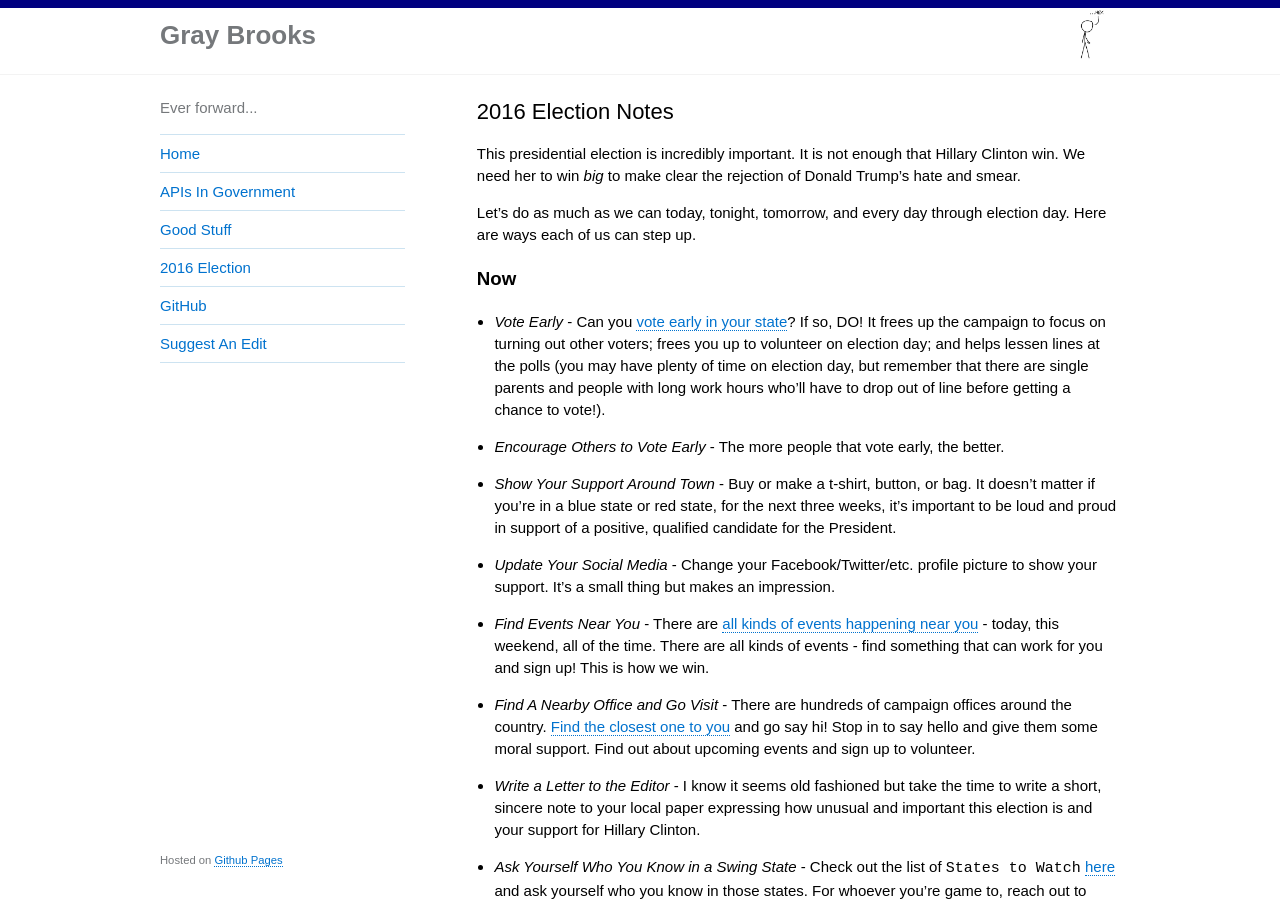
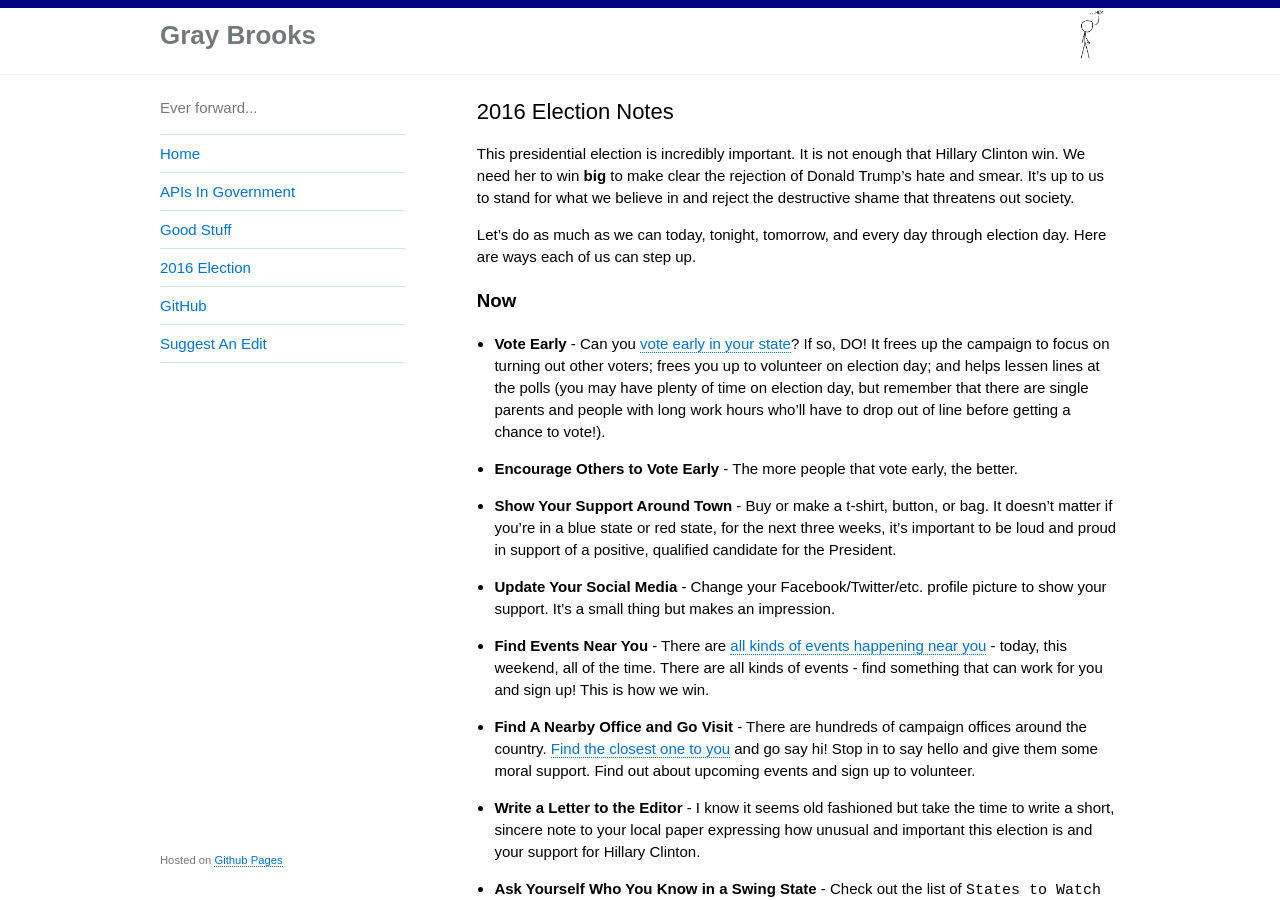
Before and after one commit to gbinal/gbinal.github.com, a Jekyll site: the page built from pages/election.md, in a window 1280 px wide and 900 px high. Built offline with Jekyll 4.4.1, drawn with Linux system fonts in a browser that asks for light colours.

Commit message:
changing to bold

```diff
--- a/pages/election.md
+++ b/pages/election.md
@@ -5,25 +5,25 @@ permalink: /2016-election/
 ---
 
 
-This presidential election is incredibly important.  It is not enough that Hillary Clinton win. We need her to win *big* to make clear the rejection of Donald Trump's hate and smear.
+This presidential election is incredibly important.  It is not enough that Hillary Clinton win. We need her to win **big** to make clear the rejection of Donald Trump's hate and smear.  It's up to us to stand for what we believe in and reject the destructive shame that threatens out society.
 
 Let's do as much as we can today, tonight, tomorrow, and every day through election day.  Here are ways each of us can step up.
 
 ### Now
 
-* *Vote Early* - Can you [vote early in your state](http://www.politico.com/story/2016/09/early-voting-states-228435)?  If so, DO!  It frees up the campaign to focus on turning out other voters; frees you up to volunteer on election day; and helps lessen lines at the polls (you may have plenty of time on election day, but remember that there are single parents and people with long work hours who'll have to drop out of line before getting a chance to vote!).
-* *Encourage Others to Vote Early* - The more people that vote early, the better.
-* *Show Your Support Around Town* - Buy or make a t-shirt, button, or bag.  It doesn't matter if you're in a blue state or red state, for the next three weeks, it's important to be loud and proud in support of a positive, qualified candidate for the President.
-* *Update Your Social Media* - Change your Facebook/Twitter/etc. profile picture to show your support.  It's a small thing but makes an impression.
-* *Find Events Near You* - There are [all kinds of events happening near you](https://www.hillaryclinton.com/events/) - today, this weekend, all of the time.  There are all kinds of events - find something that can work for you and sign up!  This is how we win.
-* *Find A Nearby Office and Go Visit* - There are hundreds of campaign offices around the country. [Find the closest one to you](https://www.hillaryclinton.com/tools/find-your-field-office/) and go say hi!  Stop in to say hello and give them some moral support.  Find out about upcoming events and sign up to volunteer.
-* *Write a Letter to the Editor* - I know it seems old fashioned but take the time to write a short, sincere note to your local paper expressing how unusual and important this election is and your support for Hillary Clinton.
-* *Ask Yourself Who You Know in a Swing State* - Check out the list of `States to Watch` [here](http://projects.fivethirtyeight.com/2016-election-forecast/?ex_cid=rrpromo) and ask yourself who you know in those states.  For whoever you're game to, reach out to them and tell them how important this election is and encourage them to vote.
-* *Encourage friends and family* - Talk with friends and family about how important you feel this election is and, as you see fit, encourage them to get involved, too.  If helpful, send them this link for ways to get involved.  For anyone you know who is completely opposed to Hillary Clinton, focus on the destructive, immoral nature of Trump's candidacy.  Also, check to see [Evan McMullin's status on your state's ballot](https://en.wikipedia.org/wiki/Evan_McMullin_presidential_campaign,_2016#Ballot_status) and encourage them to check him out.
-* *Be Positive and Affirming on Social Media* - Speak up on social media with positive messages of support for Hillary Clinton, as well as non-political condemnations of Donald Trump.
+* **Vote Early** - Can you [vote early in your state](http://www.politico.com/story/2016/09/early-voting-states-228435)?  If so, DO!  It frees up the campaign to focus on turning out other voters; frees you up to volunteer on election day; and helps lessen lines at the polls (you may have plenty of time on election day, but remember that there are single parents and people with long work hours who'll have to drop out of line before getting a chance to vote!).
+* **Encourage Others to Vote Early** - The more people that vote early, the better.
+* **Show Your Support Around Town** - Buy or make a t-shirt, button, or bag.  It doesn't matter if you're in a blue state or red state, for the next three weeks, it's important to be loud and proud in support of a positive, qualified candidate for the President.
+* **Update Your Social Media** - Change your Facebook/Twitter/etc. profile picture to show your support.  It's a small thing but makes an impression.
+* **Find Events Near You** - There are [all kinds of events happening near you](https://www.hillaryclinton.com/events/) - today, this weekend, all of the time.  There are all kinds of events - find something that can work for you and sign up!  This is how we win.
+* **Find A Nearby Office and Go Visit** - There are hundreds of campaign offices around the country. [Find the closest one to you](https://www.hillaryclinton.com/tools/find-your-field-office/) and go say hi!  Stop in to say hello and give them some moral support.  Find out about upcoming events and sign up to volunteer.
+* **Write a Letter to the Editor** - I know it seems old fashioned but take the time to write a short, sincere note to your local paper expressing how unusual and important this election is and your support for Hillary Clinton.
+* **Ask Yourself Who You Know in a Swing State** - Check out the list of `States to Watch` [here](http://projects.fivethirtyeight.com/2016-election-forecast/?ex_cid=rrpromo) and ask yourself who you know in those states.  For whoever you're game to, reach out to them and tell them how important this election is and encourage them to vote.
+* **Encourage friends and family** - Talk with friends and family about how important you feel this election is and, as you see fit, encourage them to get involved, too.  If helpful, send them this link for ways to get involved.  For anyone you know who is completely opposed to Hillary Clinton, focus on the destructive, immoral nature of Trump's candidacy.  Also, check to see [Evan McMullin's status on your state's ballot](https://en.wikipedia.org/wiki/Evan_McMullin_presidential_campaign,_2016#Ballot_status) and encourage them to check him out.
+* **Be Positive and Affirming on Social Media** - Speak up on social media with positive messages of support for Hillary Clinton, as well as non-political condemnations of Donald Trump.
 
 
 ### On Election Day
 
-* *Get Excited* - Enthusiasm spreads.  First thing on election day, go online and post your support and enthusiasm.  Cheer others on as the day goes along.  Your energy will ripple and add to others around you.  As the day goes on, share a positive, pro-Clinton mindset.
-* *Volunteer!!!* - This is the big day!  There are a number of ways to help on election day - putting out door hangers, waving signs at intersections, giving rides to the polling station, or volunteering as a poll watcher.
+* **Get Excited** - Enthusiasm spreads.  First thing on election day, go online and post your support and enthusiasm.  Cheer others on as the day goes along.  Your energy will ripple and add to others around you.  As the day goes on, share a positive, pro-Clinton mindset.
+* **Volunteer!!!** - This is the big day!  There are a number of ways to help on election day - putting out door hangers, waving signs at intersections, giving rides to the polling station, or volunteering as a poll watcher.
```
